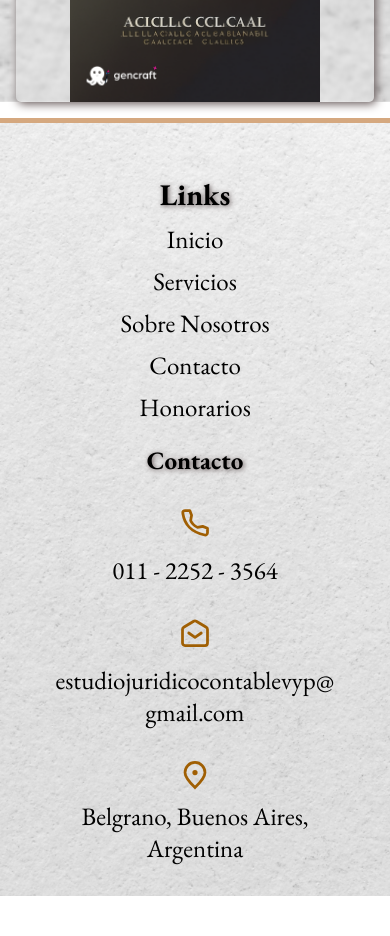
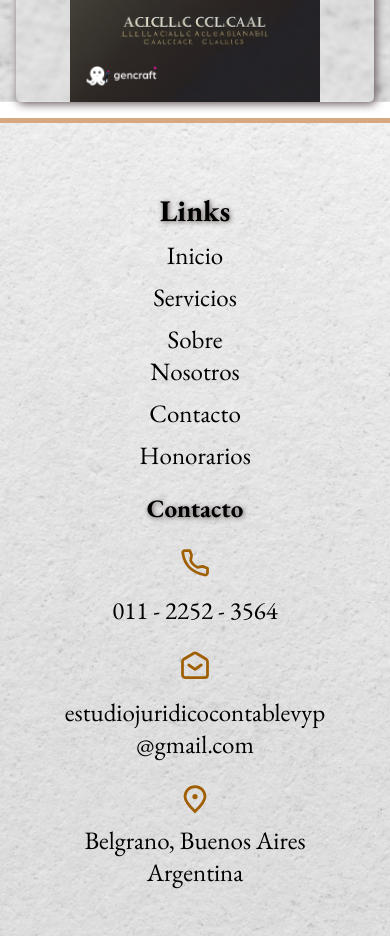
Before and after one commit to AgusPereyraa/juridicoContable, a React (Create React App) app: page /about in a window 390 px wide. Shown: the part 2553-3489 px from the top of the page. Before the commit the page ends 3449 px from the top, so only its background shows below. Built offline with nearby package versions, Linux system fonts and the light colour scheme.

Commit message:
home full responsive

```diff
--- a/src/Components/Footer/Footer.jsx
+++ b/src/Components/Footer/Footer.jsx
@@ -27,13 +27,21 @@ export default function Footer() {
 
                 <div className='footerEmail'>
                     <img src={Mail} alt='logo-mail' />
-                    <Anchor to="mailto:estudiojuridicocontablevyp@gmail.com">estudiojuridicocontablevyp@
-                    gmail.com</Anchor>
+
+                    <div className='linksEmail'>
+                        <Anchor to="mailto:estudiojuridicocontablevyp@gmail.com">estudiojuridicocontablevyp</Anchor>
+                        <Anchor to="mailto:estudiojuridicocontablevyp@gmail.com">@gmail.com</Anchor>
+                    </div>
+
                 </div>
 
                 <div className='footerLocation'>
                     <img src={Location} alt='logo-location' />
-                    <Anchor>Belgrano, Buenos Aires, Argentina</Anchor>
+                    <div className='linksLocation'>
+                        <Anchor>Belgrano, Buenos Aires</Anchor>
+                        <Anchor>Argentina</Anchor>
+                    </div>
+
                 </div>
 
             </div>
--- a/src/Components/Footer/footer.css
+++ b/src/Components/Footer/footer.css
@@ -44,44 +44,121 @@
     font-size: 20px;
 }
 
-/* @media (max-width: 1024px) {
-} */
+@media (max-width: 1440px) {
+    #Footer-contain {
+        width: 100vw;
+        display: flex;
+        justify-content: center;
+        padding: 2rem;
+    }
 
-@media (max-width: 800px) {
+    .footerLinks h4 {
+        font-size: 30px;
+        text-shadow: 1px 1px 5px #625555;
+    }
+    .footerLinks a {
+        font-size: 25px;
+        font-weight: 400;
+    }
+
+    .footerLinks1 {
+        display: flex;
+        flex-direction: column;
+        gap: 1.5rem;
+    }
+
+    .footerLinks1 h4 {
+        font-size: 30px;
+        text-shadow: 1px 1px 5px #625555;
+    }
+
+    .footerLinks1 a {
+        font-size: 25px;
+    }
+
+    .footerPhone {
+        display: flex;
+        gap: 1rem;
+    }
+
+    .footerPhone img {
+        height: 26px;
+    }
+
+    .footerPhone a {
+        font-size: 25px;
+        text-decoration: none;
+        color: black;
+    }
+
+    .footerEmail {
+        display: flex;
+        gap: 1rem;
+    }
+
+    .footerEmail img{
+        height: 26px;
+    }
+
+    .linksEmail a {
+        display: flex;
+        font-size: 25px;
+        text-decoration: none;
+        color: black;
+    }
+
+
+    .footerLocation {
+        display: flex;
+        gap: 1rem;
+    }
+
+    .footerLocation img {
+        height: 26px;
+    }
+
+    .linksLocation a{
+        display: flex;
+        font-size: 25px;
+        text-decoration: none;
+        color: black;
+    }
+}
+
+@media (max-width: 1024px) {
+    .footerLinks {
+        width: 100%;
+        flex-direction: column;
+        align-items: left;
+        justify-content: left;
+    }
+
     #Footer-contain {
         width: 100vw;
         display: flex;
         justify-content: center;
         gap: 10rem;
-        padding: 2rem;
+        padding: 3rem;
     }
 
     .footerLinks h4 {
         font-size: 25px;
         text-shadow: 1px 1px 5px #625555;
     }
-
-    .footerLinks p {
-        font-size: 18px;
-    }
-
     .footerLinks a {
-        font-size: 18px;
+        font-size: 22px;
+        font-weight: 400;
     }
 
     .footerLinks1 {
         display: flex;
         flex-direction: column;
-        gap: 2rem;
+        gap: 1.5rem;
     }
 
     .footerLinks1 h4 {
         font-size: 25px;
         text-shadow: 1px 1px 5px #625555;
-    }
-
-    .footerLinks1 p {
-        font-size: 18px;
     }
 
     .footerLinks1 a {
@@ -93,15 +170,139 @@
         gap: 1rem;
     }
 
+    .footerPhone img {
+        height: 26px;
+    }
+
+    .footerPhone a {
+        font-size: 22px;
+        text-decoration: none;
+        color: black;
+    }
+
     .footerEmail {
         display: flex;
         gap: 1rem;
+    }
+
+    .footerEmail img{
+        height: 26px;
+    }
+
+    .linksEmail a {
+        display: flex;
+        font-size: 22px;
+        text-decoration: none;
+        color: black;
     }
 
 
     .footerLocation {
         display: flex;
         gap: 1rem;
+    }
+
+    .footerLocation img {
+        height: 26px;
+    }
+
+    .linksLocation a{
+        display: flex;
+        font-size: 22px;
+        text-decoration: none;
+        color: black;
+    }
+}
+
+@media (max-width: 800px) {
+    .footerLinks {
+        width: 100%;
+        flex-direction: column;
+        align-items: left;
+        justify-content: left;
+    }
+
+    #Footer-contain {
+        width: 100vw;
+        display: flex;
+        justify-content: center;
+        align-items: center;
+        gap: 1rem;
+        padding: 3rem;
+    }
+
+    .footerLinks h4 {
+        font-size: 25px;
+        text-shadow: 1px 1px 5px #625555;
+    }
+
+    .footerLinks a {
+        font-size: 22px;
+        font-weight: 400;
+        width: 8rem;
+    }
+
+    .footerLinks1 {
+        display: flex;
+        flex-direction: column;
+        gap: 1.5rem;
+    }
+
+    .footerLinks1 h4 {
+        font-size: 25px;
+        text-shadow: 1px 1px 5px #625555;
+    }
+
+    .footerLinks1 a {
+        font-size: 18px;
+    }
+
+    .footerPhone {
+        display: flex;
+        gap: 1rem;
+    }
+
+    .footerPhone img {
+        height: 26px;
+    }
+
+    .footerPhone a {
+        font-size: 22px;
+        text-decoration: none;
+        color: black;
+    }
+
+    .footerEmail {
+        display: flex;
+        gap: 1rem;
+    }
+
+    .footerEmail img{
+        height: 26px;
+    }
+
+    .linksEmail a {
+        display: flex;
+        font-size: 22px;
+        text-decoration: none;
+        color: black;
+    }
+
+
+    .footerLocation {
+        display: flex;
+        gap: 1rem;
+    }
+
+    .footerLocation img {
+        height: 26px;
+    }
+
+    .linksLocation a{
+        display: flex;
+        font-size: 22px;
+        text-decoration: none;
+        color: black;
     }
 }
 
@@ -113,6 +314,7 @@
         align-items: center;
         justify-content: center;
         gap: 0;
+        text-align: center;
     }
 
     .footerLinks {
@@ -124,10 +326,6 @@
         margin: 20px;
     }
 
-    .footerLinks1 h4{
-        text-align: center;
-    }
-
     .footerLinks h4 {
         font-size: 30px;
         text-shadow: 1px 1px 5px #625555;
@@ -135,11 +333,6 @@
 
     .footerLinks img {
         height: 50px;
-    }
-
-    .footerLinks p {
-        text-align: center;
-        font-size: 25px;
     }
 
     .footerLinks a {
@@ -174,11 +367,17 @@
         height: 30px;
     }
 
-    .footerEmail a{
+    .linksEmail {
+        display: flex;
+        flex-direction: column;
+        align-items: center;
+        justify-content: center;
+    }
+
+    .linksEmail a{
         font-size: 25px;
         text-decoration: none;
         color: black;
-        text-align: center;
     }
 
     .footerLocation {
@@ -193,10 +392,16 @@
         height: 30px;
     }
 
-    .footerLocation a{
+    .linksLocation {
+        display: flex;
+        flex-direction: column;
+        align-items: center;
+        justify-content: center;
+    }
+
+    .linksLocation a{
         font-size: 25px;
         text-decoration: none;
         color: black;
-        text-align: center;
     }
 }
--- a/src/Components/MainHome/mainHome.css
+++ b/src/Components/MainHome/mainHome.css
@@ -49,9 +49,60 @@
     cursor: pointer;
 }
 
-/* @media (max-width: 1440px) {
+@media (max-width: 1440px) {
+.home {
+        padding: 30px;
+        display: flex;
+        flex-direction: column;
+        width: 100%;
+        text-shadow: 1px 1px 5px #625555;
+        height: 90vh;
+        gap: 2.5rem;
+    }
 
-} */
+    .home h2 {
+        font-size: 60px;
+        line-height: 4rem;
+        text-align: left;
+        padding: 5px;
+        text-shadow: 0px 0px 10px white;
+    }
+
+    .home p {
+        text-align: left;
+        font-size: 60px;
+        text-shadow: 0px 0px 10px white;
+    }
+
+    .homeDesc {
+        background: rgba(255, 255, 255, 0.2);
+        height: 100%;
+        width: 100%;
+        border-radius: 5px;
+        backdrop-filter: blur(2px);
+        -webkit-backdrop-filter: blur(2px);
+        box-shadow: 2px 2px 10px #625555;
+        padding: .5rem
+    }
+
+    .home span {
+        font-size: 32px;
+        line-height: 55px;
+        text-align: left;
+        text-shadow: 0px 0px 10px white;
+        font-weight: 600;
+    }
+
+    .homeButton {
+        margin-left: 0;
+        width: 55%;
+        height: 70px
+    }
+
+    .homeButton p{
+        text-align: center;
+    }
+}
 
 @media (max-width: 1024px) {
     .home {
--- a/src/Components/MainInfo/mainInfo.css
+++ b/src/Components/MainInfo/mainInfo.css
@@ -104,6 +104,44 @@
     text-shadow: 1px 1px 5px #625555;
 }
 
+@media (max-width: 1440px) {
+    #main {
+        padding: 1rem;
+    }
+
+    .desc {
+        height: 14rem;
+    }
+
+    .infoText {
+        display: flex;
+        flex-direction: column;
+        align-items: center;
+        justify-content: center;
+        gap: 1rem;
+    }
+
+    .infoText h3 {
+        font-size: 35px;
+        width: 65%;
+        padding: 5px;
+        text-align: center;
+    }
+
+    .infoText p {
+        font-size: 26px;
+        text-align: center
+    }
+
+    .desc p {
+        font-size: 26px;
+    }
+
+    .title h4 {
+        font-size: 30px;
+    }
+}
+
 @media (max-width: 1024px) {
     #main {
         padding: 1rem;
@@ -144,7 +182,7 @@
     }
 
     .infoText h3 {
-        font-size: 25px;
+        font-size: 28px;
         width: 65%;
         padding: 5px;
         text-align: center;
```
Also changed, not shown: src/Components/MainTeam/mainTeam.css (+67 -146 lines).
